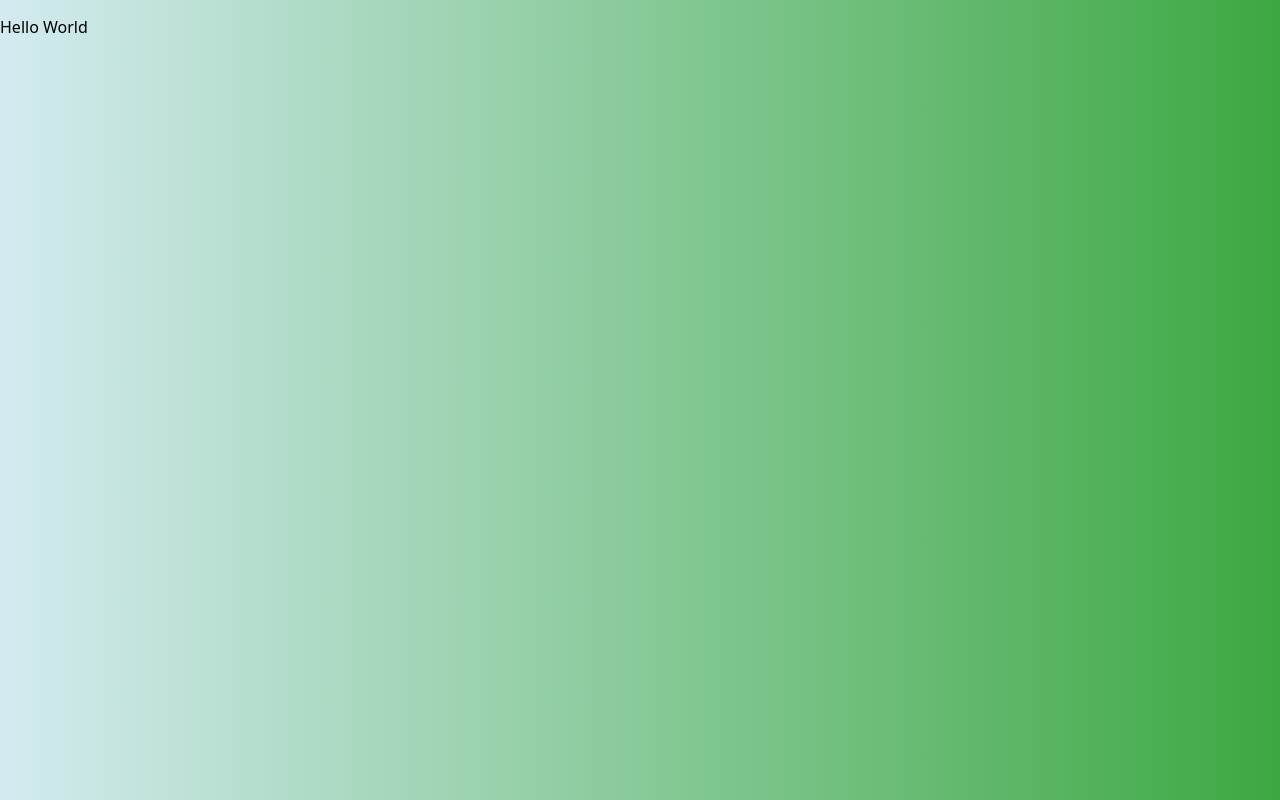
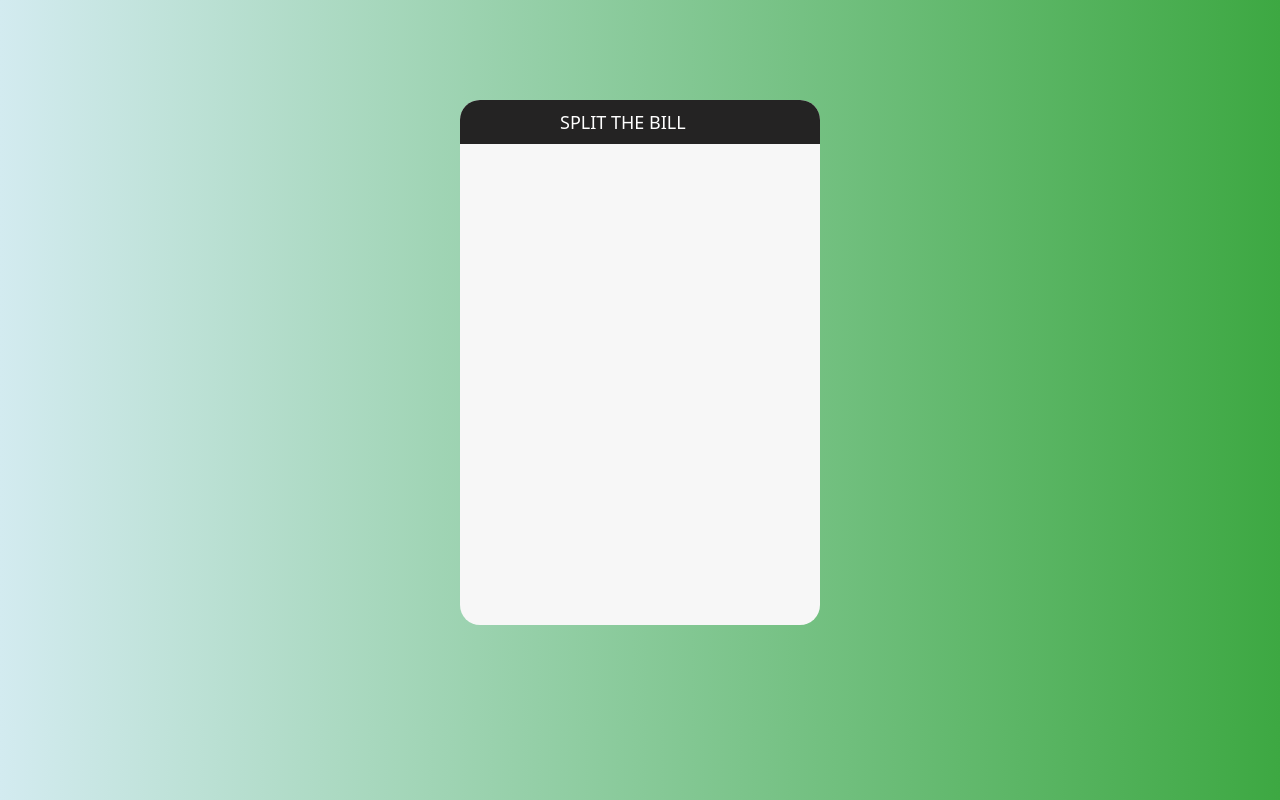
Before and after one commit to LeonNimoy/Split_the_Bill, a React (Create React App) app: page / in a window 1280 px wide. Built offline with nearby package versions, Linux system fonts and the light colour scheme.

Commit message:
Container and Title implemented in the Calculator component.

```diff
--- a/package.json
+++ b/package.json
@@ -13,7 +13,8 @@
     "eslint-plugin-react-hooks": "^4",
     "react": "^16.13.1",
     "react-dom": "^16.13.1",
-    "react-scripts": "3.4.1"
+    "react-scripts": "3.4.1",
+    "styled-components": "^5.1.1"
   },
   "scripts": {
     "start": "react-scripts start",
--- a/src/components/client_calculator.jsx
+++ b/src/components/client_calculator.jsx
@@ -1,10 +1,12 @@
 import React from 'react';
+
+import { CalculatorContainer, Title } from './client_calculator.style';
 
 function ClientCalculator() {
   return (
-    <div>
-      <p>Hello World</p>
-    </div>
+    <CalculatorContainer>
+      <Title>Split The Bill</Title>
+    </CalculatorContainer>
   );
 }
 
--- /dev/null
+++ b/src/components/client_calculator.style.js
@@ -0,0 +1,23 @@
+import styled from 'styled-components';
+
+export const CalculatorContainer = styled.div `
+height: 525px;
+    width: 360px;
+    margin: 100px auto;
+    background: rgb(247,247,247);
+    box-shadow: 0 0 3px rgb(2,0,36,1) 0%;
+    border-radius: 20px;
+    -webkit-border-radius: 20px;
+    -moz-border-radius:
+`;
+export const Title = styled.p `
+background:#242323;
+    color: white;
+    margin: 0;
+    padding: 10px 100px;
+    text-transform: uppercase;
+    font-size: 18px;
+    font-weight: normal;
+    border-top-left-radius: 20px;
+    border-top-right-radius: 20px;
+`;
--- a/src/model/calc.css
+++ b/src/model/calc.css
@@ -20,8 +20,8 @@ body {
   }
 
   h1 {
-    background:#242323;
-    color: white;
+    background:rgb(36,35,35);
+    color: rgb(255,255,255);
     margin: 0;
     padding: 10px 100px;
     text-transform: uppercase;
```
Also changed, not shown: 1 other file (tests, documents, lock files or other folders).
